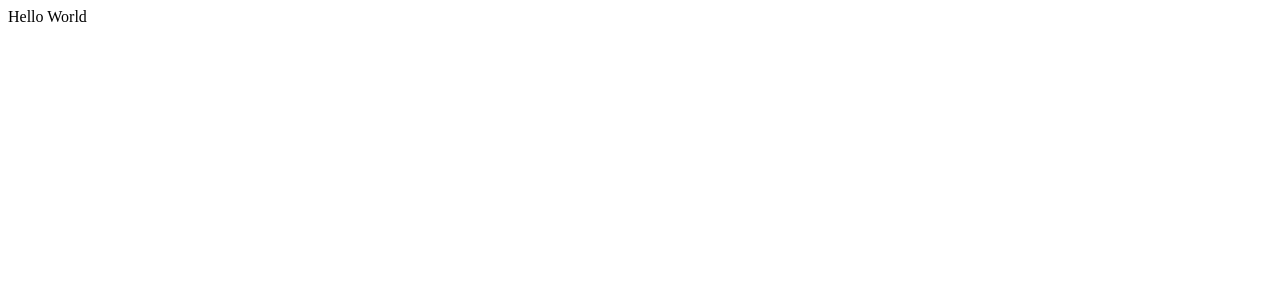
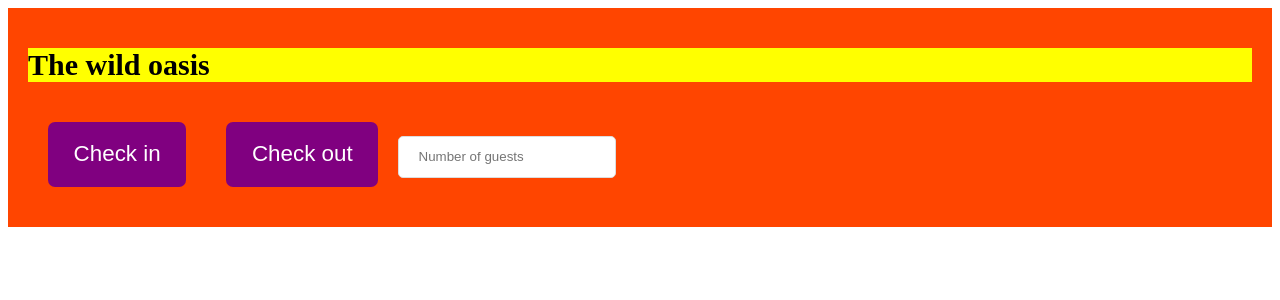
Before and after one commit to mobx2/the-wild-oasis, a React (Vite) app: page / in a window 1280 px wide. Shown: the top 300 px of the page. Built offline with nearby package versions, Linux system fonts and the light colour scheme.

Commit message:
Introduction to styled components

```diff
--- a/package.json
+++ b/package.json
@@ -11,7 +11,8 @@
   },
   "dependencies": {
     "react": "^18.2.0",
-    "react-dom": "^18.2.0"
+    "react-dom": "^18.2.0",
+    "styled-components": "^6.1.19"
   },
   "devDependencies": {
     "@types/react": "^18.2.15",
--- a/src/App.jsx
+++ b/src/App.jsx
@@ -1,5 +1,43 @@
+import styled from "styled-components";
+
+const H1 = styled.h1`
+  font-size: 30px;
+  font-weight: 600;
+  background-color: yellow;
+`;
+
+const Button = styled.button`
+  font-size: 1.4rem;
+  padding: 1.2rem 1.6rem;
+  font-weight: 500;
+  border: none;
+  border-radius: 7px;
+  background-color: purple;
+  cursor: pointer;
+  color: white;
+  margin: 20px;
+`;
+
+const Input = styled.input`
+  border: 1px solid #ddd;
+  border-radius: 5px;
+  padding: 0.8rem 1.2rem;
+`;
+
+const StyledApp = styled.div`
+  background-color: orangered;
+  padding: 20px;
+`;
+
 function App() {
-  return <div>Hello World</div>;
+  return (
+    <StyledApp>
+      <H1>The wild oasis</H1>
+      <Button onClick={() => alert("Check in")}>Check in</Button>
+      <Button onClick={() => alert("Check in")}>Check out</Button>
+      <Input type="number" placeholder="Number of guests" />
+    </StyledApp>
+  );
 }
 
 export default App;
```
Also changed, not shown: .eslintrc.cjs (deleted), 1 other file (tests, documents, lock files or other folders).
